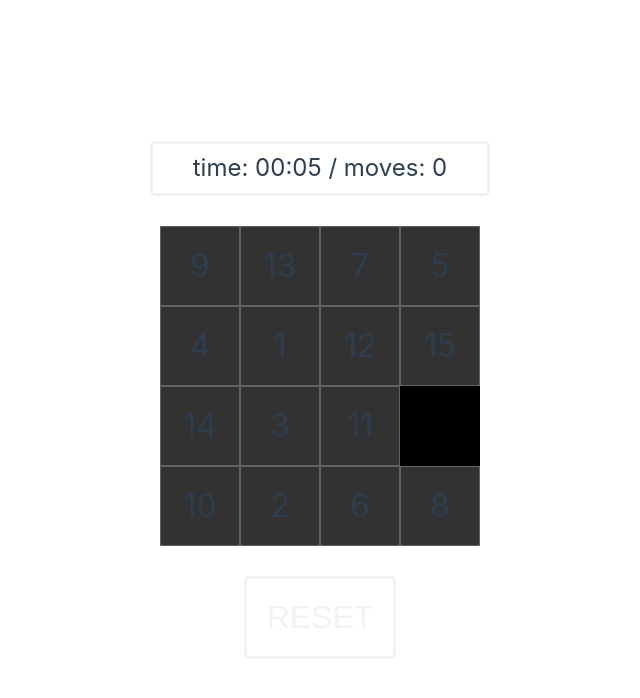
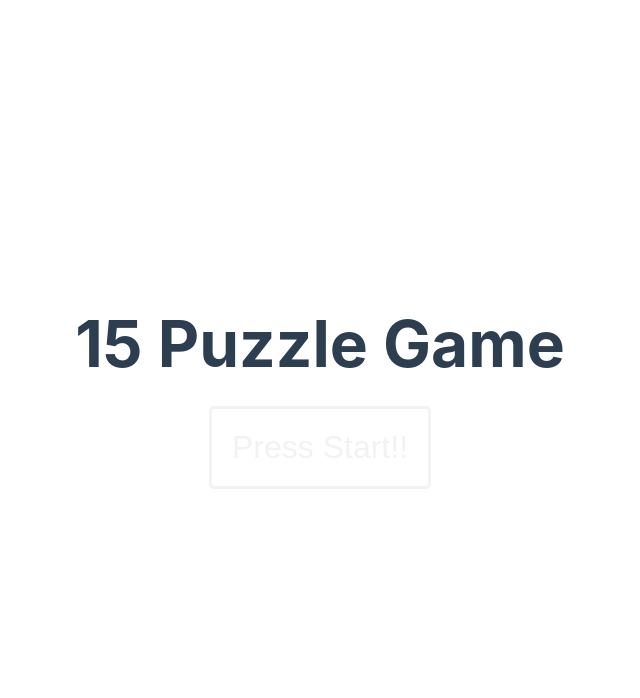
Before and after one commit to TakahashiMasaya/Game-15Puzzle, a Vue app: page / in a window 1280 px wide. Shown: the top 698 px of the page, without its empty margins (320-960 px from the left). Built offline with nearby package versions, Linux system fonts and the light colour scheme.

Commit message:
update game

```diff
--- a/src/components/GameClear.vue
+++ b/src/components/GameClear.vue
@@ -3,7 +3,7 @@
     <div class="text-frame">
       <div class="text-frame__result">
         <p class="header">Congratulation!!</p>
-        <p class="result">time:{{ props.time }} moves:{{ props.moves }}</p>
+        <p class="result">Time:{{ props.time }}<br />Moves:{{ props.moves }}</p>
       </div>
       <div class="text-frame__ranking">
         <p class="text-frame__ranking__header">Ranking</p>
@@ -11,15 +11,15 @@
           <thead>
             <tr>
               <th>rank</th>
-              <th>time</th>
-              <th>moves</th>
+              <th>Moves</th>
+              <th>Time</th>
             </tr>
           </thead>
           <tbody>
             <tr v-for="(rank, i) in ranking" :key="`rank_${i}`">
               <td>{{ i + 1 }}</td>
+              <td>{{ rank.moves }}</td>
               <td>{{ rank.time }}</td>
-              <td>{{ rank.moves }}</td>
             </tr>
           </tbody>
         </table>
@@ -199,15 +199,27 @@ const props = defineProps<Props>();
     flex-wrap: wrap;
     color: rgba(255, 255, 255, 0.8);
     text-align: center;
-    .header {
-      font-size: 4rem;
-      font-weight: bold;
-    }
     &__result {
-      font-size: 2rem;
+      font-size: 1.5rem;
       margin-bottom: 10px;
+      width: 100%;
+      word-break: break-all;
+      line-height: 4rem;
+      .header {
+        font-size: 4rem;
+        font-weight: bold;
+      }
+      .result {
+        line-height: 2.2rem;
+      }
     }
     &__ranking {
+      border: 2px solid var(--vt-c-white-soft);
+      box-shadow: 0 0 10px hsl(0deg 0% 100% / 50%);
+      background-color: var(--vt-c-text-light-1);
+      backdrop-filter: blur(5px);
+      border-radius: 5px;
+      padding: 10px 20px;
       &__header {
         font-size: 1.3rem;
         font-weight: bold;
@@ -215,18 +227,23 @@ const props = defineProps<Props>();
       font-size: 1.2rem;
       margin-bottom: 20px;
       table {
-        td,
+        border-collapse: collapse;
         th {
+          border-bottom: 3px solid var(--vt-c-text-dark-2);
+          padding: 2px 10px;
+        }
+        td {
+          border-bottom: 1px solid var(--vt-c-text-dark-2);
           padding: 2px 10px;
         }
       }
     }
     button {
       display: inline-block;
-      border: 1px solid var(--vt-c-text-dark-2);
+      border: 3px solid var(--vt-c-text-dark-2);
       background-color: rgba(255, 255, 255, 0.2);
       color: var(--vt-c-text-dark-2);
-      padding: 20px;
+      padding: 10px 20px;
       border-radius: 5px;
       font-size: 2rem;
       cursor: pointer;
--- /dev/null
+++ b/src/components/GameStart.vue
@@ -0,0 +1,41 @@
+<template>
+  <div class="game-start">
+    <p>15 Puzzle Game</p>
+    <button @click.stop="start">Press Start!!</button>
+  </div>
+</template>
+
+<script lang="ts" setup>
+const props = defineProps<{
+  start: () => void;
+}>();
+</script>
+
+<style lang="scss" scoped>
+.game-start {
+  display: flex;
+  flex-wrap: wrap;
+  flex-direction: column;
+  justify-content: center;
+  align-items: center;
+  text-align: center;
+  height: 100%;
+  width: 100%;
+  p {
+    font-size: 4rem;
+    font-weight: bold;
+    line-height: 4rem;
+    margin-bottom: 30px;
+  }
+  button {
+    display: inline-block;
+    border: 3px solid var(--vt-c-text-dark-2);
+    background-color: rgba(255, 255, 255, 0.2);
+    color: var(--vt-c-text-dark-2);
+    padding: 20px;
+    border-radius: 5px;
+    font-size: 2rem;
+    cursor: pointer;
+  }
+}
+</style>
--- a/src/components/MainView.vue
+++ b/src/components/MainView.vue
@@ -1,8 +1,21 @@
 <template>
+  <game-start
+    v-if="gameStatusPlaying === false"
+    :start="
+      () => {
+        gameStatusPlaying = true;
+        // パーツをシャッフルし、移動できるパーツを設定する
+        shuffleParts();
+        changePartsStatusToMove();
+        startTimer();
+      }
+    "
+  ></game-start>
+  <div v-else class="playing">
     <game-clear-vue
       v-if="isComplete()"
-    :moves="20"
-    :time="'15:00'"
+      :moves="getStatus().moves"
+      :time="getStatus().time"
       :ranking="getRanking()"
       :retry="reset"
     ></game-clear-vue>
@@ -15,7 +28,7 @@
       @mouseup.stop="moveEnd"
     >
       <div class="frame__status">
-      time: {{ getStatus().time }} / moves: {{ getStatus().moves }}
+        Time: {{ getStatus().time }} / Moves: {{ getStatus().moves }}
       </div>
       <div class="frame__inner">
         <div
@@ -38,6 +51,7 @@
       </div>
       <button @click="reset">RESET</button>
     </div>
+  </div>
 </template>
 
 <script setup lang="ts">
@@ -45,6 +59,7 @@ import GameClearVue from "./GameClear.vue";
 import { useRanking } from "@/composables/ranking";
 import { onBeforeUnmount, onMounted, ref, watch, type Ref } from "vue";
 import { useParts } from "@/composables/parts";
+import GameStart from "./GameStart.vue";
 const {
   getPartsList,
   shuffleParts,
@@ -76,6 +91,8 @@ type Parts = {
   action: string | null;
 };
 
+const gameStatusPlaying = ref<boolean>(false);
+
 const selectedParts = ref<{
   x: number;
   y: number;
@@ -103,6 +120,7 @@ const setSelectedParts = (e: Event) => {
 
 watch(isComplete, () => {
   if (isComplete() === true) {
+    stopTimer();
     insertRanking(getStatus());
   }
 });
@@ -162,10 +180,6 @@ const reset = () => {
 };
 
 onMounted(() => {
-  // パーツをシャッフルし、移動できるパーツを設定する
-  shuffleParts();
-  changePartsStatusToMove();
-  startTimer();
   document.addEventListener("keyup", keyup);
 });
 
@@ -250,6 +264,10 @@ const moveEnd = () => {
 </script>
 
 <style lang="scss" scoped>
+.playing {
+  width: 100%;
+  height: 100%;
+}
 .frame {
   display: flex;
   align-items: center;
--- a/src/composables/parts.ts
+++ b/src/composables/parts.ts
@@ -63,17 +63,38 @@ export const useParts = () => {
    *
    */
   const shuffleParts = () => {
-    const array = partsList.value;
-    for (let i = array.length - 1; 0 < i; i--) {
-      // 0〜(i+1)の範囲で値を取得
-      const r = Math.floor(Math.random() * (i + 1));
+    init();
+    changePartsStatusToMove();
+    // moveできるパーツを取得する
+    for (let i = 0; i < 300; i += 1) {
+      const canMoveDirections = partsList.value.reduce<Array<AbleToMove>>(
+        (ar, cu) => {
+          const ableToMove = cu?.ableToMove;
+          if (!ableToMove) {
+            return ar;
+          }
+          return [...ar, ableToMove];
+        },
+        []
+      );
+      const handleMove =
+        canMoveDirections[Math.trunc(Math.random() * canMoveDirections.length)];
+      moveParts(handleMove);
+      changePartsToEmpty();
+      changePartsStatusToMove();
+    }
+    // console.log(partsList.value);
+    // const array = partsList.value;
+    // for (let i = array.length - 1; 0 < i; i--) {
+    //   // 0〜(i+1)の範囲で値を取得
+    //   const r = Math.floor(Math.random() * (i + 1));
 
-      // 要素の並び替えを実行
-      const tmp = array[i];
-      array[i] = array[r];
-      array[r] = tmp;
-    }
-    partsList.value = array;
+    //   // 要素の並び替えを実行
+    //   const tmp = array[i];
+    //   array[i] = array[r];
+    //   array[r] = tmp;
+    // }
+    // partsList.value = array;
   };
 
   /**
--- a/src/composables/ranking.ts
+++ b/src/composables/ranking.ts
@@ -45,7 +45,7 @@ export const useRanking = () => {
    *
    * @return {*}
    */
-  const getRanking = (): Array<Ranking> => getLocalStorage();
+  const getRanking = (): Array<Ranking> => getLocalStorage().splice(0, 5);
 
   const insertRanking = (rank: Ranking) => {
     const ranking = getLocalStorage();
@@ -67,7 +67,7 @@ export const useRanking = () => {
       }
       return 0;
     });
-    setLocalStorage(edittedRanking);
+    setLocalStorage(edittedRanking.splice(0, 5));
   };
 
   const setLocalStorage = (ranking: Array<Ranking>) => {
```
Lines whose indentation alone changed are shown as unchanged.
